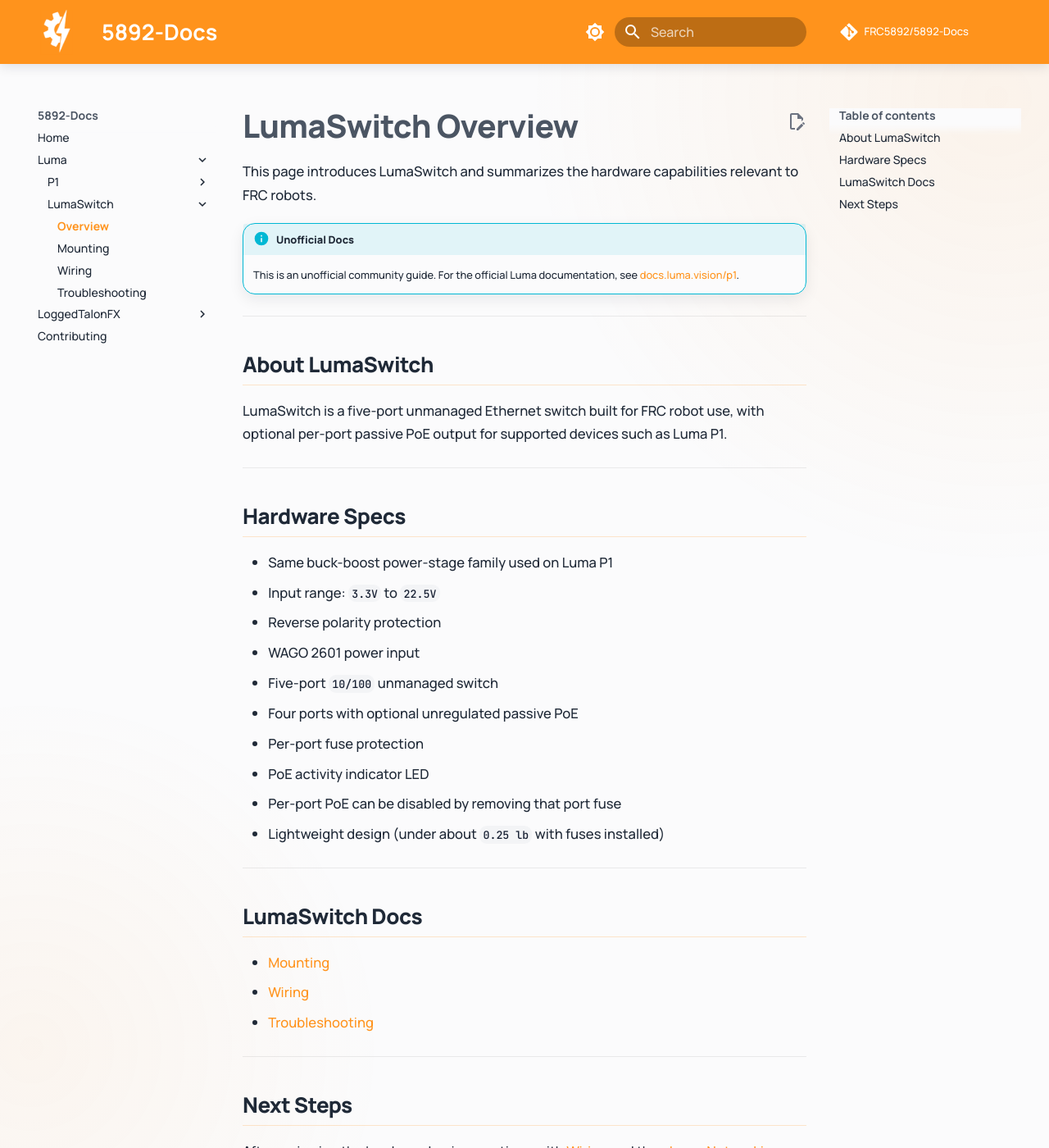
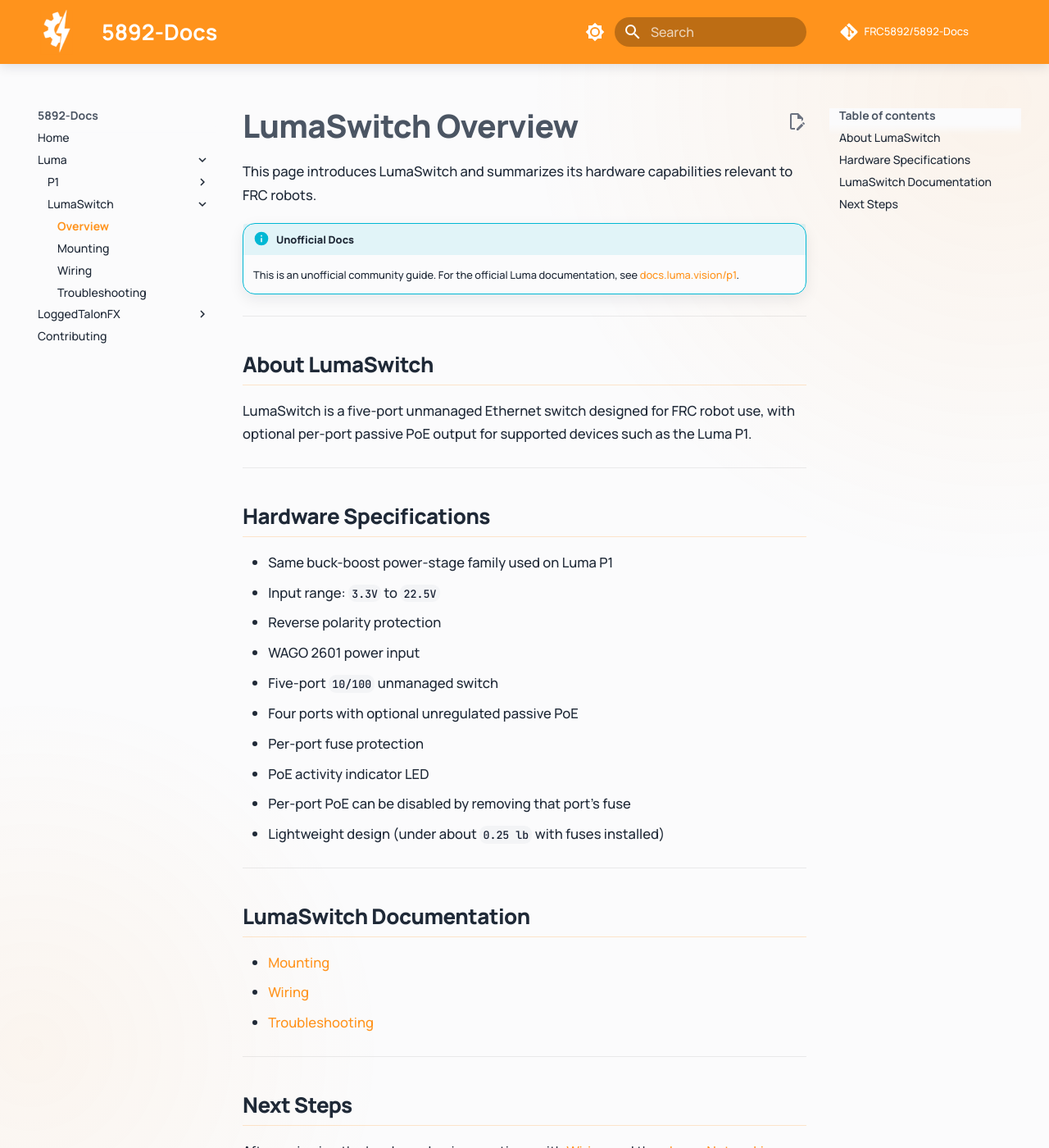
Before and after one commit to FRC5892/Luma-Docs, an MkDocs documentation site: the page built from docs/guides/lumaswitch/overview.md, in a window 1280 px wide and 1400 px high. Shown: the whole window at 82% size. Built offline with MkDocs 1.6.1 and Material for MkDocs 9.7.7, drawn with Linux system fonts in a browser that asks for light colours; comment, search, counter and statistics services are not loaded.

Commit message:
Refactor overview.md for improved clarity and consistency: enhance wording, adjust formatting, and streamline instructions

```diff
--- a/docs/guides/lumaswitch/overview.md
+++ b/docs/guides/lumaswitch/overview.md
@@ -1,21 +1,20 @@
+
 # LumaSwitch Overview
 
-This page introduces LumaSwitch and summarizes the hardware capabilities relevant to FRC robots.
+This page introduces LumaSwitch and summarizes its hardware capabilities relevant to FRC robots.
 
 !!! info "Unofficial Docs"
-    This is an unofficial community guide. For the official Luma documentation, see
-    [docs.luma.vision/p1](https://docs.luma.vision/p1/).
+    This is an unofficial community guide. For the official Luma documentation, see [docs.luma.vision/p1](https://docs.luma.vision/p1/).
 
 ---
 
 ## About LumaSwitch
 
-LumaSwitch is a five-port unmanaged Ethernet switch built for FRC robot use, with optional
-per-port passive PoE output for supported devices such as Luma P1.
+LumaSwitch is a five-port unmanaged Ethernet switch designed for FRC robot use, with optional per-port passive PoE output for supported devices such as the Luma P1.
 
 ---
 
-## Hardware Specs
+## Hardware Specifications
 
 - Same buck-boost power-stage family used on Luma P1
 - Input range: `3.3V` to `22.5V`
@@ -25,12 +24,12 @@ per-port passive PoE output for supported devices such as Luma P1.
 - Four ports with optional unregulated passive PoE
 - Per-port fuse protection
 - PoE activity indicator LED
-- Per-port PoE can be disabled by removing that port fuse
+- Per-port PoE can be disabled by removing that port's fuse
 - Lightweight design (under about `0.25 lb` with fuses installed)
 
 ---
 
-## LumaSwitch Docs
+## LumaSwitch Documentation
 
 - [Mounting](mounting.md)
 - [Wiring](wiring.md)
@@ -40,5 +39,4 @@ per-port passive PoE output for supported devices such as Luma P1.
 
 ## Next Steps
 
-After reviewing the hardware basics, continue with [Wiring](wiring.md) and then
-[Luma Networking](../../p1/networking.md).
+After reviewing the hardware basics, continue with [Wiring](wiring.md) and then [Luma Networking](../../p1/networking.md).
```
